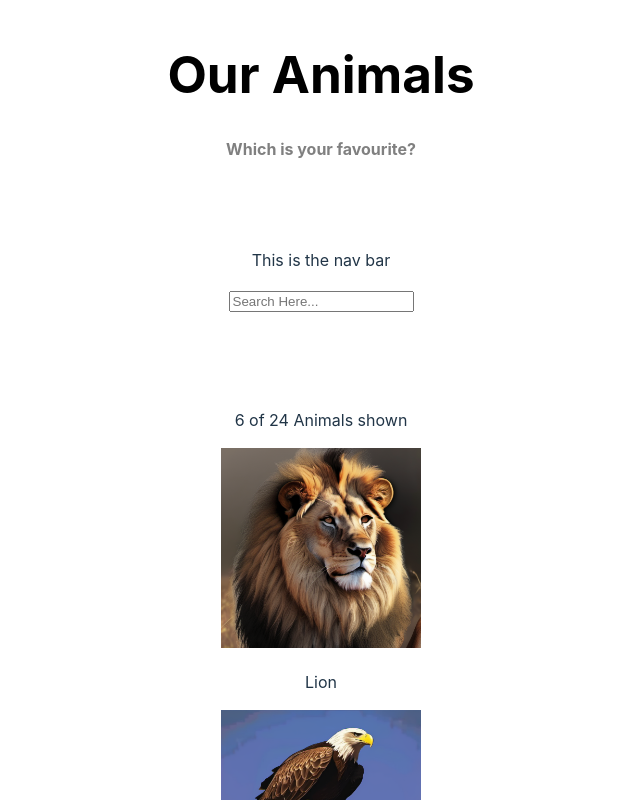
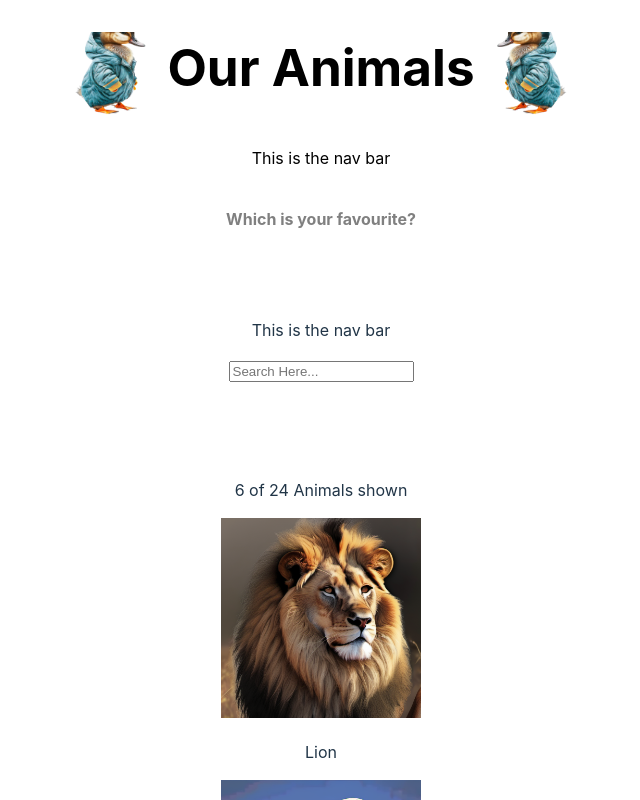
Before and after one commit to technative-academy/animal-chaos, a React (Vite) app: page / in a window 1280 px wide. Shown: the top 800 px of the page, without its empty margins (319-959 px from the left). Built offline with nearby package versions, Linux system fonts and the light colour scheme.

Commit message:
added images, tweaked circle somewhat

```diff
--- a/src/components/Header/Header.jsx
+++ b/src/components/Header/Header.jsx
@@ -1,12 +1,17 @@
 import styles from "./Header.module.css";
-
+import SiteNav from "../SiteNav/SiteNav";
 export default function Header() {
     return (
         <>
             <div className={styles.wrapper}>
                 <div className={styles.circle}>
                 <div className={styles.circleContent}>
+                <div className={styles.circleContentHeading}>
+                <img className={styles.circleContentHeadingLeftImage} src={"./images/ducklogo.png"}/>
                 <h1>Our Animals</h1>
+                <img src={"./images/ducklogo.png"}/>
+                </div>
+                <SiteNav/>
                 <h4>Which is your favourite?</h4>
                 </div>
                 </div>
--- a/src/components/Header/Header.module.css
+++ b/src/components/Header/Header.module.css
@@ -1,6 +1,5 @@
 .wrapper{
     display: block;
-    flex-direction: column;
     align-content: center;
     justify-content: center;
     overflow: hidden;
@@ -8,6 +7,7 @@
 }
 
 .circle{
+    margin:auto;
     color:black;
     display: flex;
     flex-direction: column;
@@ -15,17 +15,34 @@
     z-index: -1;
     background-color: white;
     overflow:hidden;
-    height:800px;
-    width:800px;
-    border-radius: 50%;
-    margin-top: -600px;
+    min-height:1000px;
+    min-width:1100px;
+    border-radius: 100% 100% 100% 100%;
+    background-position:center;
+    margin-top: -60%;
 }
 
 .circleContent{
     padding: 50px;
     justify-content: center;
-
+    display: flex;
+    flex-direction: column;
+    align-items: center;
 }
 .circleContent h4{
     color:gray;
 }
+
+.circleContent img{
+    width:10%;
+    height:10%;
+}
+
+.circleContentHeading{
+    display: inline-flex;
+    justify-content: center;
+}
+
+.circleContentHeadingLeftImage{
+    transform: scaleX(-1);
+}
```
Also changed, not shown: public/images/ducklogo.png (added).
